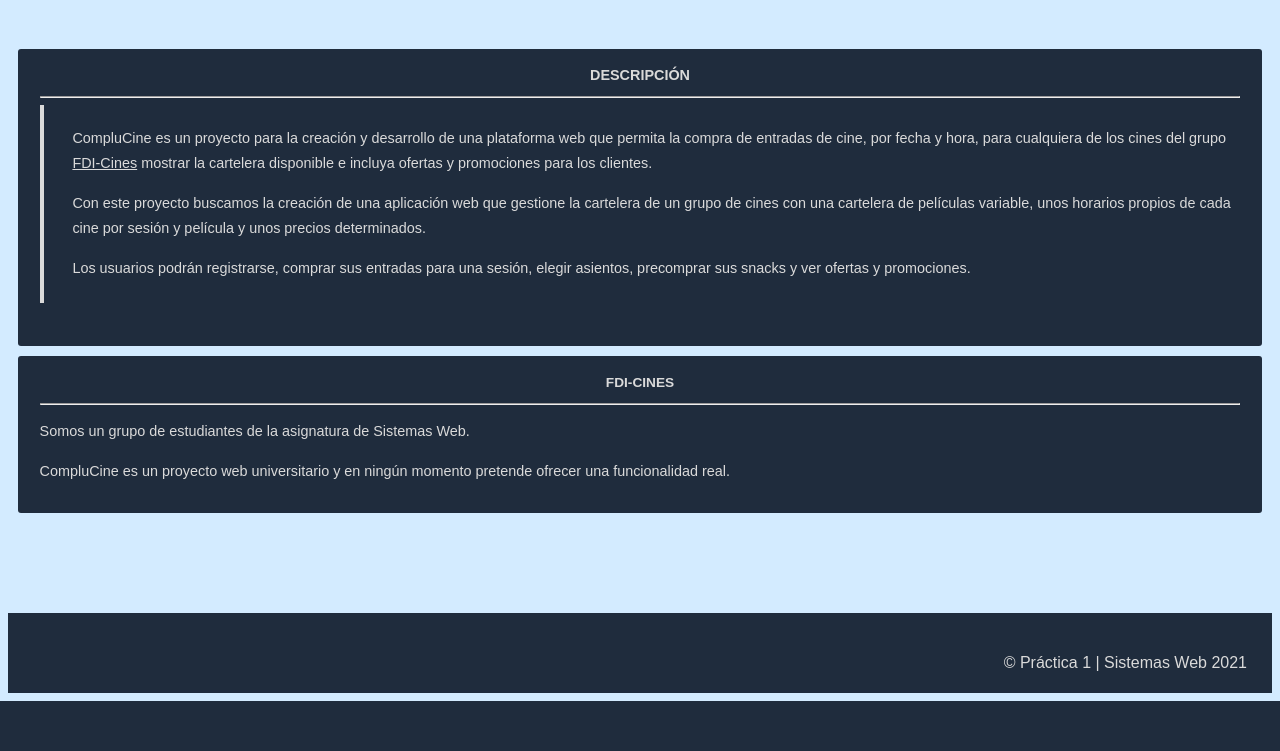
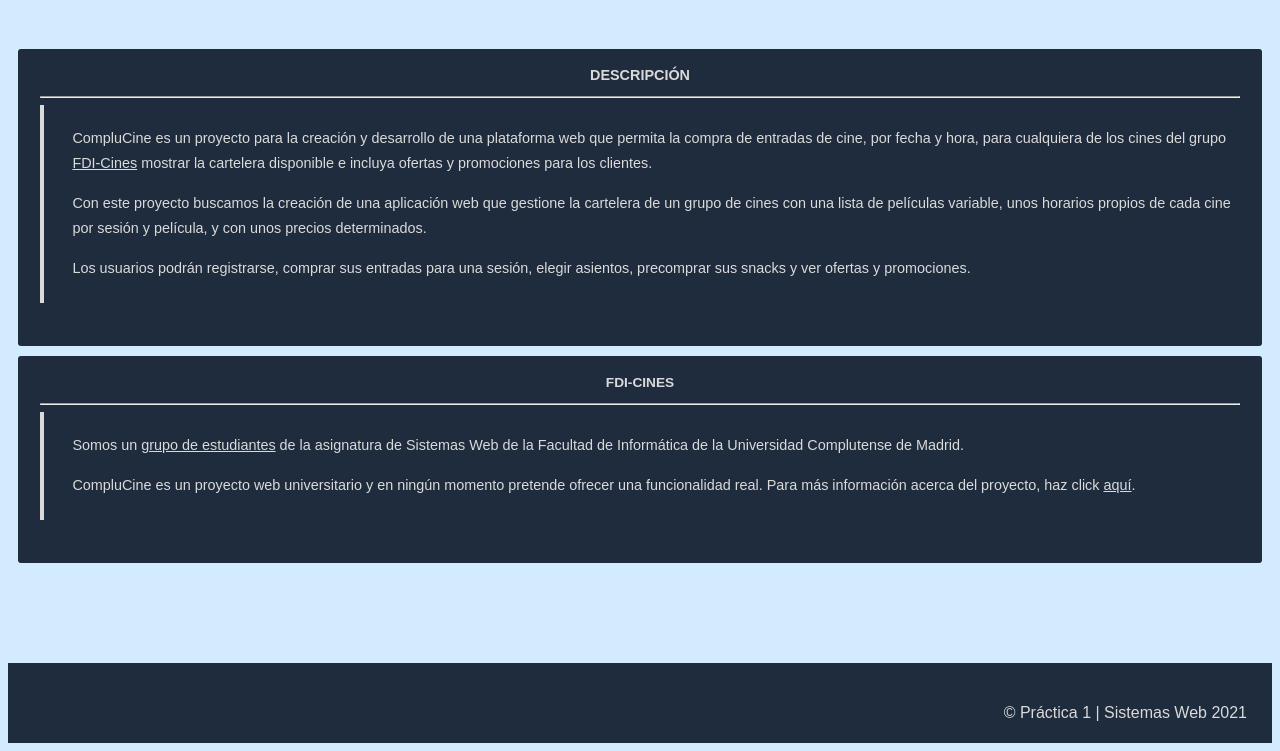
Before and after one commit to FerMdez/SW, a PHP site: page / in a window 1280 px wide. Shown: the part 257-1008 px from the top of the page. Before the commit the page ends 958 px from the top, so only its background shows below. Run offline with PHP 8.4, Linux system fonts and the light colour scheme.

Commit message:
Cambios finales

```diff
--- a/assets/css/main.css
+++ b/assets/css/main.css
@@ -249,13 +249,13 @@ table a{
     width: 100%;
     height: 500px;
   }
-  .column.side .sketches img, .column.middle .sketches img{
+  .column.side .sketches img, .column.middle .sketches img {
     width: 100%;
     height: 75%;
   }
 }
 @media (max-width: 1150px) {
-  .sketches img{
+  .sketches img {
     width: 100%;
     height: 75%;
   }
@@ -279,6 +279,18 @@ table a{
 }
 .bar.twentyfive {
   width: 25%;
+}
+
+/* Timeline Image */
+.timeline h2 {
+  padding-top: 50px;
+}
+.timeline img{
+  width: 100%;
+  text-align: center;
+  padding-bottom: 50px;
+  padding-left: 15px;
+  padding-right: 15px;
 }
 
 
--- a/bocetos/index.html
+++ b/bocetos/index.html
@@ -110,7 +110,7 @@
                         <img src="../img/registrarse_iniciar_sesion.png" />
                         <div class="description">
                             <h3>Pantalla de Registro / Inicio de sesión</h3>
-                            <p>pantalla para que un usuario nuevo se registre o, en caso de ya tener una cuenta de usuario, inicie sesión.</p>
+                            <p>Pantalla para que un usuario nuevo se registre o, en caso de ya tener una cuenta de usuario, inicie sesión.</p>
                         </div>
                     </div>
                 </div>
--- a/index.html
+++ b/index.html
@@ -37,13 +37,13 @@
                 <div class="blockquote">
                     <p>
                         CompluCine es un proyecto para la creación y desarrollo de una plataforma web que permita la compra de entradas
-                        de cine, por fecha y hora, para cualquiera de los cines del grupo <a href="#FDI-Cines">FDI-Cines</a> mostrar la cartelera disponible e incluya ofertas y
-                        promociones para los clientes.
+                        de cine, por fecha y hora, para cualquiera de los cines del grupo <a href="#FDI-Cines">FDI-Cines</a>
+                        mostrar la cartelera disponible e incluya ofertas y promociones para los clientes.
                     </p>
                     <p>
                         Con este proyecto buscamos la creación de una aplicación web que
-                        gestione la cartelera de un grupo de cines con una cartelera de películas variable, unos horarios propios de cada cine por sesión y película
-                        y unos precios determinados.
+                        gestione la cartelera de un grupo de cines con una lista de películas variable,
+                        unos horarios propios de cada cine por sesión y película, y con unos precios determinados.
                     </p>
                     <p>
                         Los usuarios podrán registrarse, comprar sus entradas para una
@@ -54,8 +54,16 @@
             <div class="code" id="FDI-Cines">
                 <h2>FDI-Cines</h2>
                 <hr />
-                <p>Somos un grupo de estudiantes de la asignatura de Sistemas Web.</p>
-                <p>CompluCine es un proyecto web universitario y en ningún momento pretende ofrecer una funcionalidad real.</p>
+                <div class="blockquote">
+                    <p>
+                        Somos un <a href="./miembros/">grupo de estudiantes</a> de la asignatura de Sistemas Web
+                        de la Facultad de Informática de la Universidad Complutense de Madrid.
+                    </p>
+                    <p>
+                        CompluCine es un proyecto web universitario y en ningún momento pretende ofrecer una funcionalidad real.
+                        Para más información acerca del proyecto, haz click <a href="./detalles/">aquí</a>.
+                    </p>
+                </div>
             </div>
         </section>
 
--- a/planificacion/index.html
+++ b/planificacion/index.html
@@ -234,7 +234,11 @@
         </section>
 
         <!-- Timeline -->
-        <!-- TODO: INSERTAR AQUÍ UNA LÍNEA DEL TIEMPO HECHA CON PHOTOSHOP -->
+        <section id="timeline" class="timeline">
+            <h2>Línea Temporal</h2>
+            <hr />
+            <div class="image"><img src="../img/linea_temporal.png" /></div>
+        </section>
 
         <!-- Timeline Table -->
         <section id="timeline table">
```
Also changed, not shown: img/linea_temporal.png (added).
